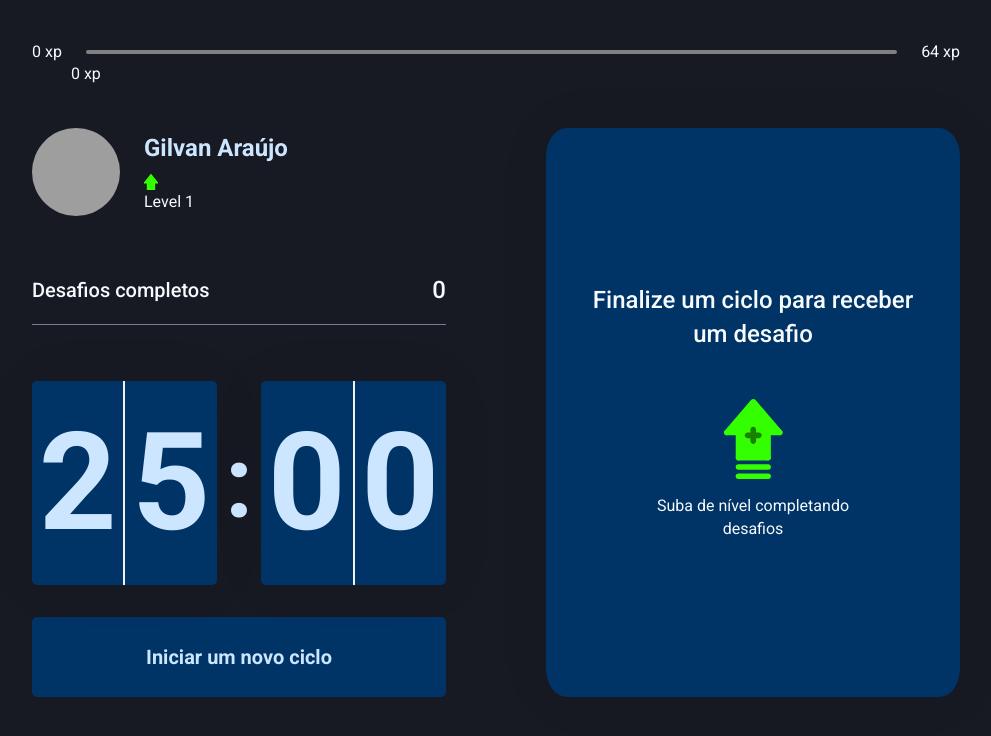
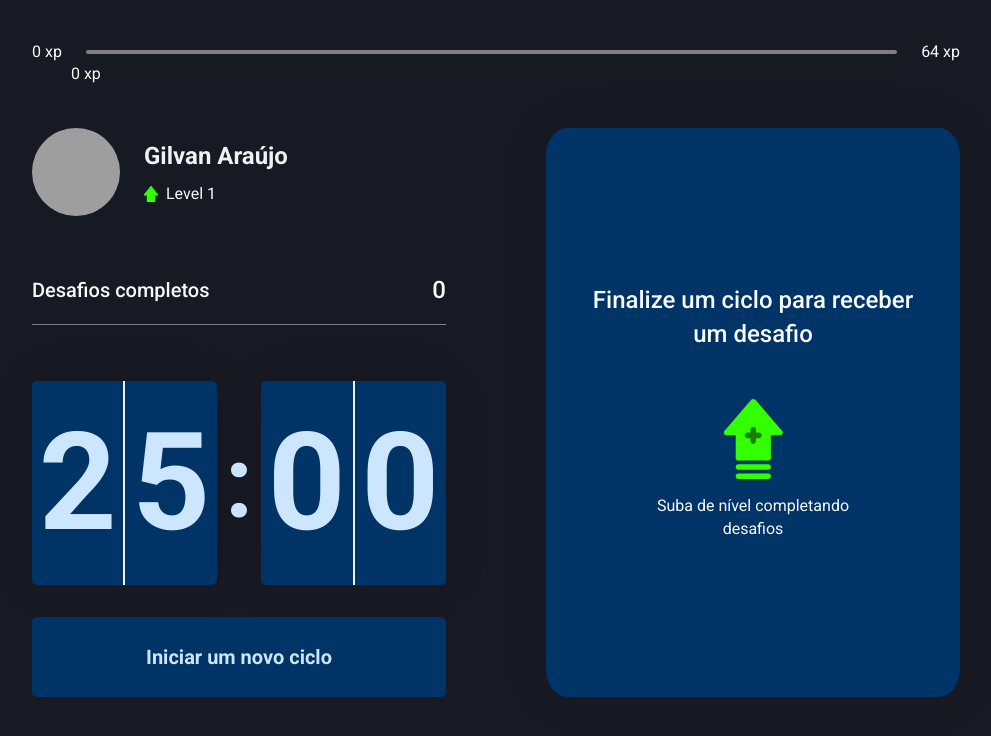
Before and after one commit to Gilvan-Araujo/MoveIt, a Next.js app: page / in a window 1280 px wide. Shown: the top 736 px of the page, without its empty margins (144-1135 px from the left). Built offline with nearby package versions, Linux system fonts and the light colour scheme; grey boxes are pictures that could not be loaded.

Commit message:
:lipstick: style: migrate profile component

```diff
--- a/src/components/Profile.tsx
+++ b/src/components/Profile.tsx
@@ -1,20 +1,30 @@
-import { useContext } from 'react'
+import React, { useContext } from 'react'
+
+import { Flex, Image, Text } from '@chakra-ui/react'
+
 import { ChallengesContext } from '../contexts/ChallengesContext'
-import styles from '../styles/components/Profile.module.scss'
 
 export function Profile() {
-    const { level } = useContext(ChallengesContext);
+  const { level } = useContext(ChallengesContext)
 
-    return (
-        <div className={styles.profileContainer}>
-            <img src="https://github.com/gilvan-araujo.png" alt="Gilvan Araújo" />
-            <div>
-                <strong>Gilvan Araújo</strong>
-                <p>
-                    <img src="icons/level.svg" alt="Level" />
-                    Level {level}
-                </p>
-            </div>
-        </div>
-    )
+  return (
+    <Flex alignItems="center">
+      <Image
+        src="https://github.com/gilvan-araujo.png"
+        alt="Gilvan Araújo"
+        w="5.5rem"
+        h="5.5rem"
+        borderRadius="full"
+      />
+      <Flex ml="1.5rem" flexDirection="column">
+        <Text fontSize="1.5rem" fontWeight={600} color="gray.100">
+          Gilvan Araújo
+        </Text>
+        <Flex fontSize="1rem" mt="0.5rem" flexDirection="row">
+          <Image src="icons/level.svg" alt="Level" mr="0.5rem" />
+          Level {level}
+        </Flex>
+      </Flex>
+    </Flex>
+  )
 }
--- a/src/styles/components/Profile.module.scss
+++ /dev/null
@@ -1,24 +0,0 @@
-.profileContainer {
-	display: flex;
-	align-items: center;
-	>img {
-		width: 5.5rem;
-		height: 5.5rem;
-		border-radius: 50%;
-	}
-	div {
-		margin-left: 1.5rem;
-		strong {
-			font-size: 1.5rem;
-			font-weight: 600;
-			color: var(--blue-100);
-		}
-		p {
-			font-size: 1rem;
-			margin-top: 0.5rem;
-			img {
-				margin-right: 0.5rem;
-			}
-		}
-	}
-}
```
